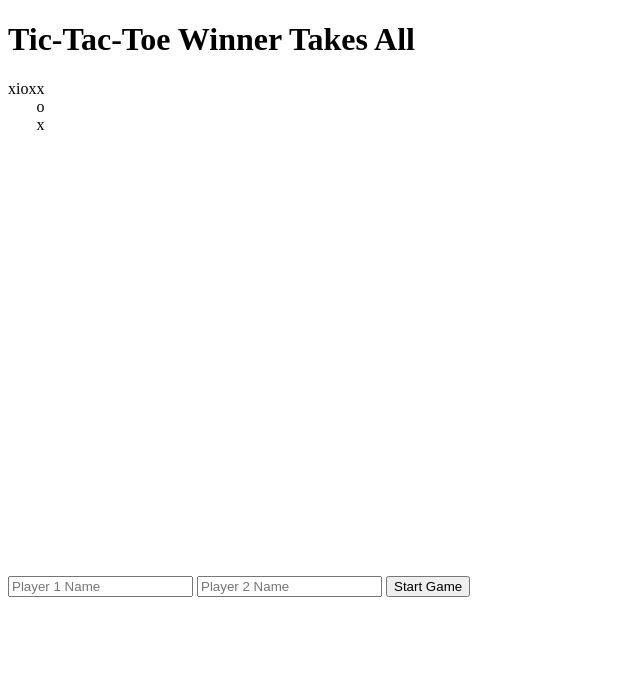
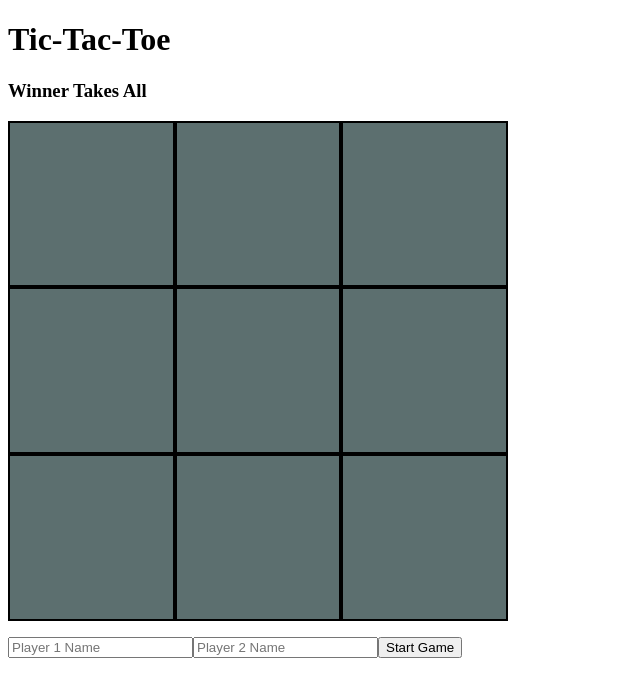
Before and after one commit to Aubrey042/Tic-Tac-Toe, a plain HTML site: page Index.html in a window 1280 px wide. Shown: the whole page, without its empty margins (0-640 px from the left). Drawn offline with Linux system fonts and the light colour scheme.

Commit message:
Game state 1 created

```diff
--- a/Index.html
+++ b/Index.html
@@ -6,22 +6,28 @@
   <meta name="viewport" content="width=device-width, initial-scale=1.0">
   <title>Tic-Tac-Toe Winner Takes All</title>
   <link rel="stylesheet" href="Style.css">
+  <script src="Index.js" defer></script>
 </head>
 <body>
-    <h1 id="Title Nmae">Tic-Tac-Toe Winner Takes All</h1>
-<main id="Board">
-<div>x</div>i
-<div>o</div>
-<div>x</div>
-<div>x<o/div>
-<div>o</div>
-<div>x</div>
+  <!-- <h1 id="title">Tic-Tac-Toe</h1>
+  <h3>Winner Takes All</h3>
+  <main id="Game-Board">
+    <div id="Game-Cells">
+      <div class="Game-Cell">x</div>
+      <div class="Game-Cell">o</div>
+      <div class="Game-Cell">x</div>
+      <div class="Game-Cell">x</div>
+      <div class="Game-Cell">o</div>
+      <div class="Game-Cell">x</div>
+      <div class="Game-Cell">x</div>
+      <div class="Game-Cell">x</div>
+      <div class="Game-Cell">x</div>
+    </div>
   </main>
-<p id="Player Names">
+  <p id="Player-Names">
     <input placeholder="Player 1 Name">
     <input placeholder="Player 2 Name">
     <button>Start Game</button>
-</p>
+  </p> -->
 </body>
 </html>
-<link rel="stylesheet" href="Index.js">
--- a/Index.js
+++ b/Index.js
@@ -0,0 +1,53 @@
+// --------------State-------------
+const State = {};
+State.main = [];
+
+// initialize each element to null or empty string
+for (let i = 0; i < 9; i++) {
+  State.main.push(null);
+}
+
+console.log(State);
+
+
+// ---------------DOM Selector--------------
+const body = document.querySelector("body");
+
+const h1 = document.createElement('h1');
+h1.id = "title";
+h1.innerText = "Tic-Tac-Toe";
+body.appendChild(h1);
+
+const h3 = document.createElement('h3');
+h3.innerText = 'Winner Takes All';
+body.appendChild(h3);
+
+const main = document.createElement("main");
+main.id = "Game-Board";
+body.appendChild(main);
+
+const div1 = document.createElement("div");
+div1.id = "Game-Cells";
+main.appendChild(div1);
+
+for (let i = 0; i < 9; i++) {
+  const div = document.createElement("div");
+  div.className = "Game-Cell";
+  div1.appendChild(div);
+}
+
+const playerNames = document.createElement("p");
+playerNames.id = "Player-Names";
+body.appendChild(playerNames);
+
+const input1 = document.createElement("input");
+input1.placeholder = "Player 1 Name";
+playerNames.appendChild(input1);
+
+const input2 = document.createElement("input");
+input2.placeholder = "Player 2 Name";
+playerNames.appendChild(input2);
+
+const button = document.createElement("button");
+button.textContent = "Start Game";
+playerNames.appendChild(button);
--- a/Style.css
+++ b/Style.css
@@ -1,10 +1,26 @@
 * {
-box-sizing: border-box;
+    box-sizing: border-box;
+  }
 
-}
-main{
+  #Game-Board {
+    display: flex;
+    width: 500px;
+    height: 500px;
+    background-color: rgb(92, 111, 111);
+    justify-content: center;
+  }
+
+  #Game-Cells {
     display: flex;
     flex-wrap: wrap;
-    width: 80vh;
-    height: 60vh;
-}
+    width: 500px;
+    height: 500px;
+  }
+
+  .Game-Cell {
+    width: 20vh;
+    border: 2px solid black;
+    flex-basis: 33.33%;
+    justify-content: center;
+    align-items: center;
+  }
```
Also changed, not shown: 2 other files. Lines whose indentation alone changed are shown as unchanged.
